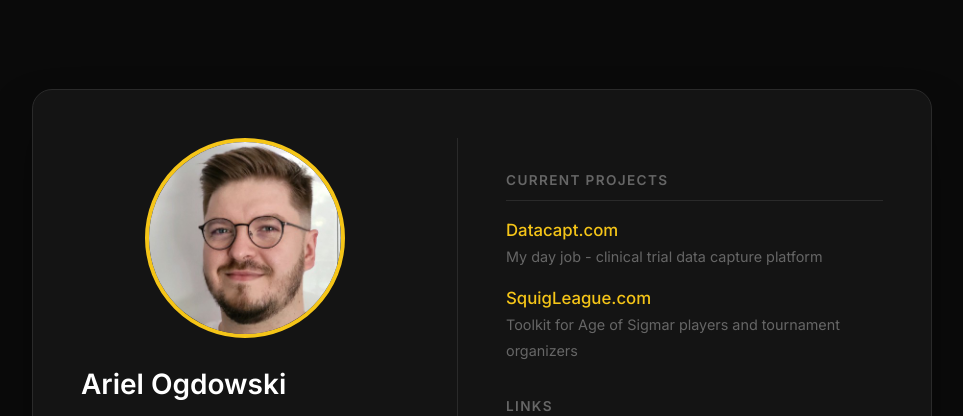
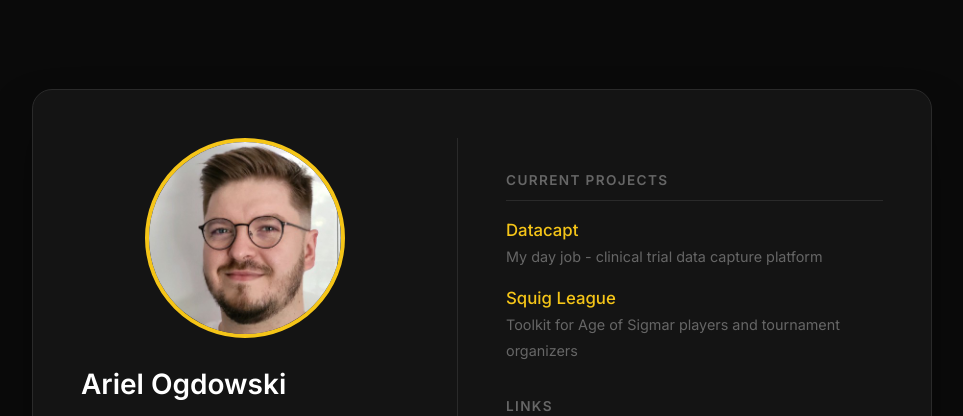
Before and after one commit to ogdowski/ogdowscy.pl, a Jekyll site: the page built from index.html, in a window 1280 px wide. Shown: the top 416 px of the page, without its empty margins (158-1121 px from the left). Built offline with Jekyll 4.4.1, drawn with Linux system fonts in a browser that asks for light colours.

Commit message:
Update site

```diff
--- a/index.html
+++ b/index.html
@@ -21,11 +21,11 @@ title: Ariel Ogdowski
   <h2>Current Projects</h2>
   <ul>
     <li class="link-item">
-      <a href="https://datacapt.com">Datacapt.com</a>
+      <a href="https://datacapt.com">Datacapt</a>
       <span class="desc">My day job - clinical trial data capture platform</span>
     </li>
     <li class="link-item">
-      <a href="https://squigleague.com">SquigLeague.com</a>
+      <a href="https://squigleague.com">Squig League</a>
       <span class="desc">Toolkit for Age of Sigmar players and tournament organizers</span>
     </li>
   </ul>
```
